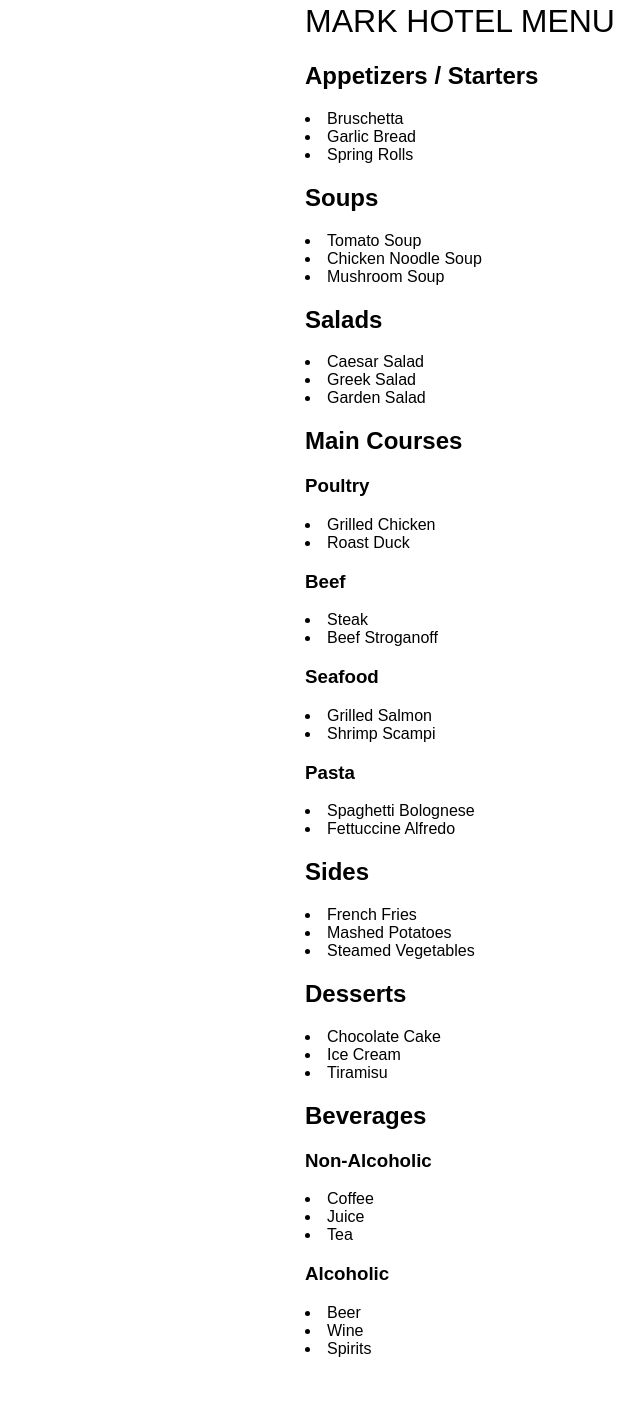
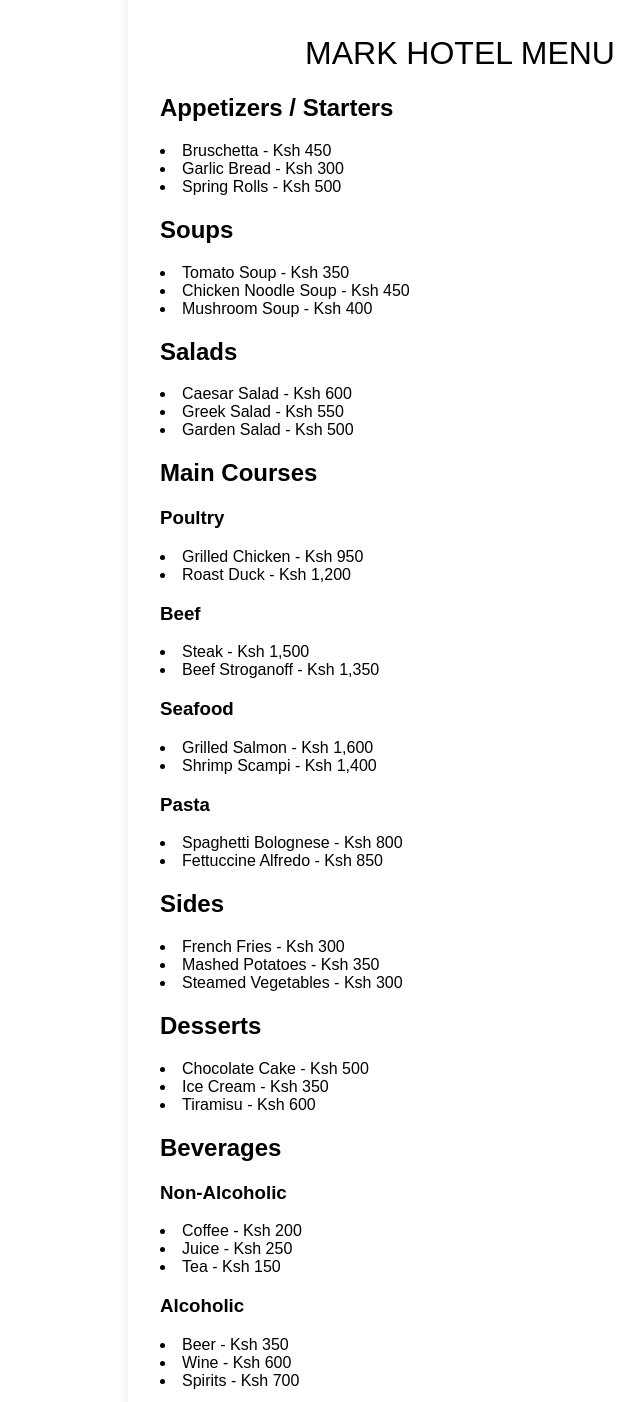
Before and after one commit to wachira567/restaurant_menuhtmlcss, a plain HTML site: page index.html in a window 1280 px wide. Shown: the part 18-1420 px from the top of the page, without its empty margins (180-820 px from the left). Before the commit the page ends 1376 px from the top, so only its background shows below. Drawn offline with Linux system fonts and the light colour scheme; a web font is replaced by a local one.

Commit message:
style: add card layout with padding, rounded corners

```diff
--- a/index.html
+++ b/index.html
@@ -13,40 +13,39 @@
   <body>
     <div class="menu-card">
       <h1>
-        MARK HOTEL MENU<link
-          rel="preconnect"
-          href="https://fonts.googleapis.com"
-        />
+        MARK HOTEL MENU
+        <link rel="preconnect" href="https://fonts.googleapis.com" />
         <link rel="preconnect" href="https://fonts.gstatic.com" crossorigin />
         <link
           href="https://fonts.googleapis.com/css2?family=Asimovian&family=Monsieur+La+Doulaise&display=swap"
           rel="stylesheet"
         />
       </h1>
+
       <section class="appetizers">
         <h2>Appetizers / Starters</h2>
         <div>
-          <li>Bruschetta</li>
-          <li>Garlic Bread</li>
-          <li>Spring Rolls</li>
+          <li>Bruschetta - Ksh 450</li>
+          <li>Garlic Bread - Ksh 300</li>
+          <li>Spring Rolls - Ksh 500</li>
         </div>
       </section>
 
       <section class="soups">
         <h2>Soups</h2>
         <div>
-          <li>Tomato Soup</li>
-          <li>Chicken Noodle Soup</li>
-          <li>Mushroom Soup</li>
+          <li>Tomato Soup - Ksh 350</li>
+          <li>Chicken Noodle Soup - Ksh 450</li>
+          <li>Mushroom Soup - Ksh 400</li>
         </div>
       </section>
 
       <section class="salads">
         <h2>Salads</h2>
         <div>
-          <li>Caesar Salad</li>
-          <li>Greek Salad</li>
-          <li>Garden Salad</li>
+          <li>Caesar Salad - Ksh 600</li>
+          <li>Greek Salad - Ksh 550</li>
+          <li>Garden Salad - Ksh 500</li>
         </div>
       </section>
 
@@ -54,41 +53,41 @@
         <h2>Main Courses</h2>
         <div class="poultry">
           <h3>Poultry</h3>
-          <li>Grilled Chicken</li>
-          <li>Roast Duck</li>
+          <li>Grilled Chicken - Ksh 950</li>
+          <li>Roast Duck - Ksh 1,200</li>
         </div>
         <div class="beef">
           <h3>Beef</h3>
-          <li>Steak</li>
-          <li>Beef Stroganoff</li>
+          <li>Steak - Ksh 1,500</li>
+          <li>Beef Stroganoff - Ksh 1,350</li>
         </div>
         <div class="seafood">
           <h3>Seafood</h3>
-          <li>Grilled Salmon</li>
-          <li>Shrimp Scampi</li>
+          <li>Grilled Salmon - Ksh 1,600</li>
+          <li>Shrimp Scampi - Ksh 1,400</li>
         </div>
         <div class="pasta">
           <h3>Pasta</h3>
-          <li>Spaghetti Bolognese</li>
-          <li>Fettuccine Alfredo</li>
+          <li>Spaghetti Bolognese - Ksh 800</li>
+          <li>Fettuccine Alfredo - Ksh 850</li>
         </div>
       </section>
 
       <section class="sides">
         <h2>Sides</h2>
         <div>
-          <li>French Fries</li>
-          <li>Mashed Potatoes</li>
-          <li>Steamed Vegetables</li>
+          <li>French Fries - Ksh 300</li>
+          <li>Mashed Potatoes - Ksh 350</li>
+          <li>Steamed Vegetables - Ksh 300</li>
         </div>
       </section>
 
       <section class="desserts">
         <h2>Desserts</h2>
         <div>
-          <li>Chocolate Cake</li>
-          <li>Ice Cream</li>
-          <li>Tiramisu</li>
+          <li>Chocolate Cake - Ksh 500</li>
+          <li>Ice Cream - Ksh 350</li>
+          <li>Tiramisu - Ksh 600</li>
         </div>
       </section>
 
@@ -96,15 +95,15 @@
         <h2>Beverages</h2>
         <div class="non-alcoholic">
           <h3>Non-Alcoholic</h3>
-          <li>Coffee</li>
-          <li>Juice</li>
-          <li>Tea</li>
+          <li>Coffee - Ksh 200</li>
+          <li>Juice - Ksh 250</li>
+          <li>Tea - Ksh 150</li>
         </div>
         <div class="alcoholic">
           <h3>Alcoholic</h3>
-          <li>Beer</li>
-          <li>Wine</li>
-          <li>Spirits</li>
+          <li>Beer - Ksh 350</li>
+          <li>Wine - Ksh 600</li>
+          <li>Spirits - Ksh 700</li>
         </div>
       </section>
     </div>
--- a/styles/style.css
+++ b/styles/style.css
@@ -14,3 +14,11 @@ h1 {
   font-weight: 400;
   font-style: normal;
 }
+.menu-card {
+  background: #fff;
+  padding: 2rem;
+  border-radius: 12px;
+  box-shadow: 0 4px 12px rgba(0, 0, 0, 0.1);
+  max-width: 600px;
+  width: 90%;
+}
```
